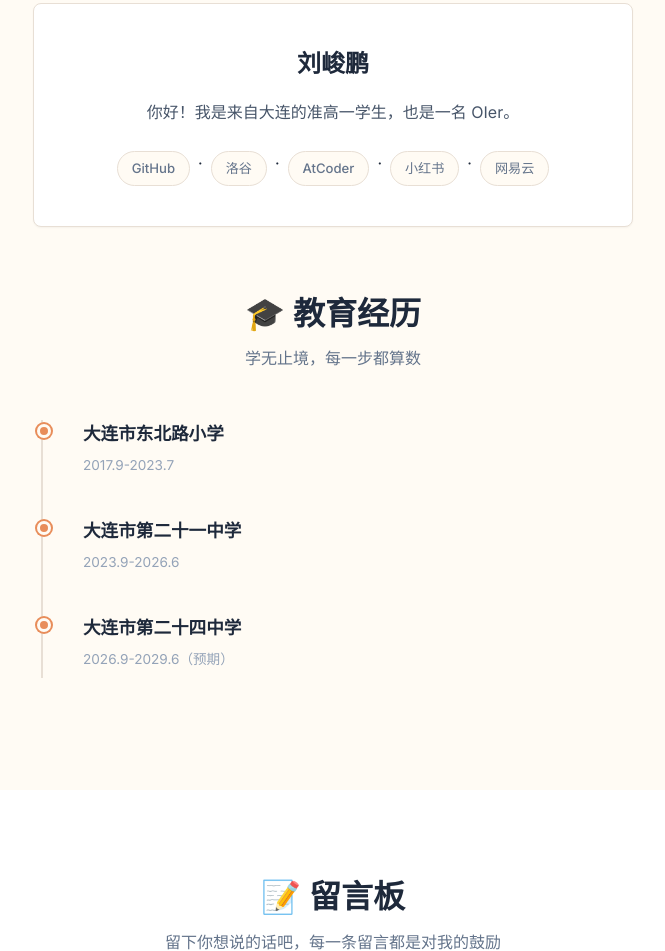
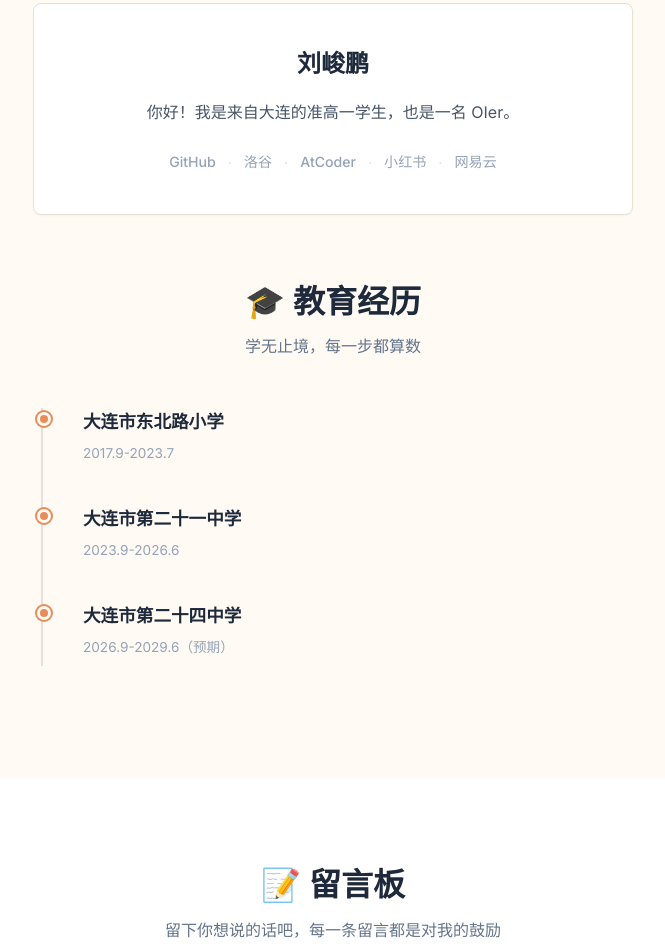
Before and after one commit to NightStriker233/MyFirstWebsite, a website: page index.html in a window 1280 px wide. Shown: the part 1010-1961 px from the top of the page, without its empty margins (307-972 px from the left). Drawn offline with Linux system fonts and the light colour scheme; no server answers.

Commit message:
style: ???????

```diff
--- a/style.css
+++ b/style.css
@@ -459,29 +459,29 @@ body {
   display: flex;
   flex-wrap: wrap;
   justify-content: center;
-  gap: 8px;
+  align-items: center;
+  gap: 0;
+  margin-top: 20px;
 }
 
 .social-link {
-  display: inline-flex;
-  align-items: center;
-  gap: 4px;
-  padding: 6px 14px;
-  font-size: 0.82rem;
+  font-size: 0.88rem;
   font-weight: 500;
   font-family: inherit;
-  color: #64748B;
-  background: #FFFBF4;
-  border: 1px solid #E8DFD5;
-  border-radius: 20px;
+  color: #94A3B8;
   text-decoration: none;
-  transition: all 0.2s;
+  transition: color 0.2s;
 }
 
 .social-link:hover {
-  border-color: #E88D5A;
   color: #E88D5A;
-  background: #FDF2E9;
+}
+
+.social-sep {
+  margin: 0 12px;
+  color: #E8DFD5;
+  font-size: 0.9rem;
+  user-select: none;
 }
 
 .intro-tags {
```
